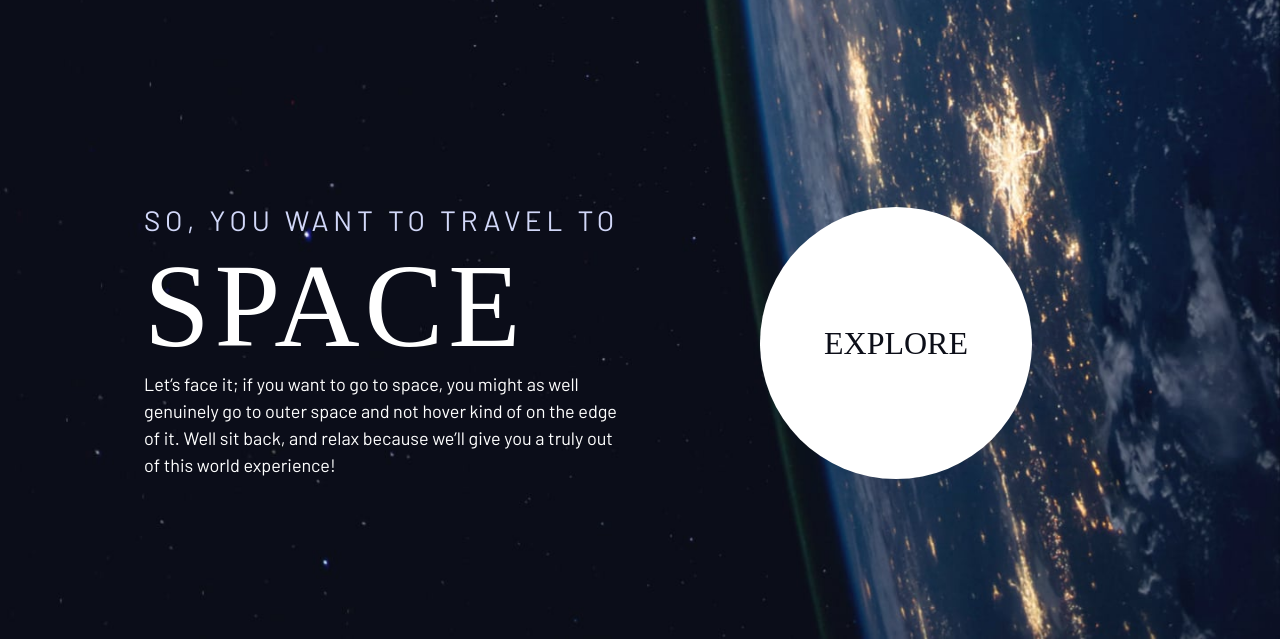
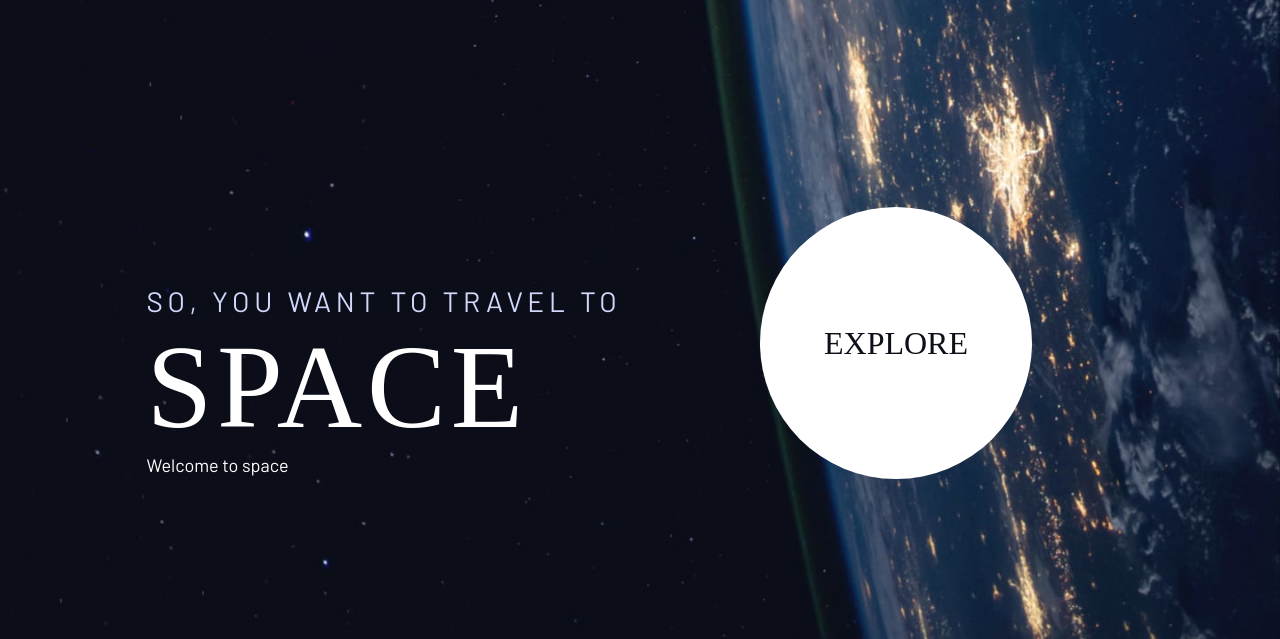
Before and after one commit to Kerraan/space-tourism, a website: page src/index.html in a window 1280 px wide. Shown: the part 161-800 px from the top of the page. Drawn offline with nearby package versions, Linux system fonts and the light colour scheme; files that its build step writes are made by us from their sources; a web font is replaced by a local one.

Commit message:
update indexe2

```diff
--- a/src/index.html
+++ b/src/index.html
@@ -84,12 +84,7 @@
           <span class="fs-900 ff-serif text-white d-block">Space</span>
         </h1>
 
-        <p>
-          Let’s face it; if you want to go to space, you might as well genuinely
-          go to outer space and not hover kind of on the edge of it. Well sit
-          back, and relax because we’ll give you a truly out of this world
-          experience!
-        </p>
+        <p>Welcome to space</p>
       </div>
       <div>
         <a
```
